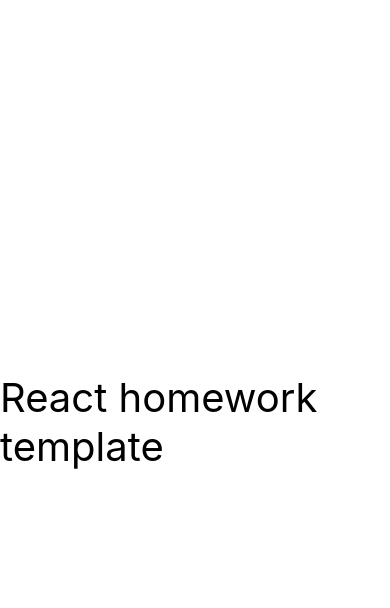
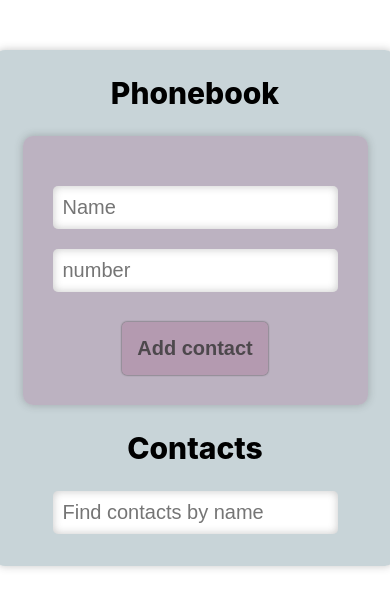
Before and after one commit to Viacheslav-Penskoy/goit-react-hw-03-phonebook, a React (Create React App) app: page / in a window 390 px wide. Shown: the top 608 px of the page. Built offline with nearby package versions, Linux system fonts and the light colour scheme.

Commit message:
import  from goit-react-hw-02-phonebook

```diff
--- a/src/components/App.jsx
+++ b/src/components/App.jsx
@@ -1,16 +1,69 @@
-export const App = () => {
-  return (
-    <div
-      style={{
-        height: '100vh',
-        display: 'flex',
-        justifyContent: 'center',
-        alignItems: 'center',
-        fontSize: 40,
-        color: '#010101'
-      }}
-    >
-      React homework template
-    </div>
-  );
-};
+import React, { Component } from 'react';
+import { ContactForm } from './ContactForm/ContactForm';
+import { ContactList } from './ContactList/ContactList';
+import { Filter } from './Filter/Filter';
+import { nanoid } from 'nanoid';
+import './App.module.css';
+
+export class App extends Component {
+  state = {
+    contacts: [
+      //{ id: 'id-1', name: 'Rosie Simpson', number: '459-12-56' },
+      //{ id: 'id-2', name: 'Hermione Kline', number: '443-89-12' },
+      //{ id: 'id-3', name: 'Eden Clements', number: '645-17-79' },
+      //{ id: 'id-4', name: 'Annie Copeland', number: '227-91-26' },
+    ],
+    filter: '',
+  };
+
+  formSubmit = ({ name, number }) => {
+    const contact = {
+      id: nanoid(),
+      name,
+      number,
+    };
+    this.state.contacts.some(
+      i =>
+        (i.name.toLowerCase() === contact.name.toLowerCase() &&
+          i.number === contact.number) ||
+        i.number === contact.number
+    )
+      ? alert(`${name} is already in contacts`)
+      : this.setState(({ contacts }) => ({
+          contacts: [contact, ...contacts],
+        }));
+  };
+
+  changeFilterInput = e => {
+    this.setState({ filter: e.target.value });
+  };
+
+  findContacts = () => {
+    const { filter, contacts } = this.state;
+    return contacts.filter(contact =>
+      contact.name.toLowerCase().includes(filter.toLowerCase())
+    );
+  };
+
+  deleteContact = id => {
+    this.setState(prevState => ({
+      contacts: prevState.contacts.filter(contact => contact.id !== id),
+    }));
+  };
+
+  render() {
+    const { filter } = this.state;
+    return (
+      <section>
+        <h1>Phonebook</h1>
+        <ContactForm onSubmit={this.formSubmit} />
+        <h2>Contacts</h2>
+        <Filter filter={filter} changeFilterInput={this.changeFilterInput} />
+        <ContactList
+          contacts={this.findContacts()}
+          deleteContact={this.deleteContact}
+        />
+      </section>
+    );
+  }
+}
--- /dev/null
+++ b/src/components/App.module.css
@@ -0,0 +1,10 @@
+section {
+    margin: 50px auto;
+    border-radius: 10px;
+    display: flex;
+    flex-direction: column;
+    align-items: center;
+    width: 400px;
+    background-color: rgba(146, 169, 178, 0.5);
+    box-shadow: 0px 0px 8px 0px #33333347;
+}
--- /dev/null
+++ b/src/components/ContactForm/ContactForm.jsx
@@ -0,0 +1,61 @@
+import React, { Component } from 'react';
+import PropTypes from 'prop-types';
+import './ContactForm.module.css';
+
+export class ContactForm extends Component {
+  state = {
+    name: '',
+    number: '',
+  };
+
+  handleChange = event => {
+    const { name, value } = event.currentTarget;
+    this.setState({ [name]: value });
+  };
+
+  handleSubmit = event => {
+    event.preventDefault();
+    this.props.onSubmit(this.state);
+    this.setState({
+      name: '',
+      number: '',
+    });
+  };
+
+  render() {
+    const { name, number } = this.state;
+    return (
+      <form onSubmit={this.handleSubmit}>
+        <input
+          type="text"
+          name="name"
+          value={name}
+          onChange={this.handleChange}
+          placeholder="Name"
+          pattern="^[a-zA-Zа-яА-Я]+(([' -][a-zA-Zа-яА-Я ])?[a-zA-Zа-яА-Я]*)*$"
+          title="Name may contain only letters, apostrophe, dash and spaces. For example Adrian, Jacob Mercer, Charles de Batz de Castelmore d'Artagnan"
+          required
+        />
+
+        <input
+          type="tel"
+          name="number"
+          value={number}
+          onChange={this.handleChange}
+          placeholder="number"
+          pattern="\+?\d{1,4}?[-.\s]?\(?\d{1,3}?\)?[-.\s]?\d{1,4}[-.\s]?\d{1,4}[-.\s]?\d{1,9}"
+          title="Phone number must be digits and can contain spaces, dashes, parentheses and can start with +"
+          required
+        />
+
+        <button type="submit">Add contact</button>
+      </form>
+    );
+  }
+}
+
+ContactForm.prototypes = {
+  name: PropTypes.string.isRequired,
+  number: PropTypes.number.isRequired,
+  onSubmit: PropTypes.func.isRequired,
+};
--- /dev/null
+++ b/src/components/ContactForm/ContactForm.module.css
@@ -0,0 +1,42 @@
+form {
+    display: flex;
+    flex-direction: column;
+    justify-content: center;
+    align-items: center;
+    border-radius: 10px;
+    padding: 30px;
+    background-color: rgba(178 146 171 / 50%);
+    box-shadow: 0px 0px 8px 0px #33333347;
+}
+
+input {
+    color: #333;
+    margin-top: 20px;
+    font-size: 20px;
+    padding: 10px;
+    border-radius: 0.1rem;
+    border: none;
+    border-radius: 5px;
+    /* width: 70%; */
+    display: block;
+    box-shadow: inset 0px 0px 8px 0px #33333347;
+}
+
+form>button {
+    font-size: 20px;
+    font-weight: 800;
+    color: rgba(51, 51, 51, 0.8);
+    margin-top: 30px;
+    padding: 15px;
+    border: none;
+    box-shadow: 0 0 2px #333;
+    cursor: pointer;
+    background-color: rgba(178, 146, 171, 0.742);
+    border-radius: 5px;
+    transition-duration: 400ms;
+}
+
+form>button:hover {
+    transform: scale(1.1);
+    background-color: rgba(79, 183, 93, 0.2);
+}
--- /dev/null
+++ b/src/components/ContactList/ContactList.jsx
@@ -0,0 +1,26 @@
+import PropTypes from 'prop-types';
+import './ContactList.module.css';
+
+export const ContactList = ({ contacts, deleteContact }) => (
+  <ul>
+    {contacts.map(({ id, name, number }) => {
+      return (
+        <li key={id}>
+          <p>
+            {name}: {number}
+          </p>
+          <button type="button" onClick={() => deleteContact(id)}>
+            Delete
+          </button>
+        </li>
+      );
+    })}
+  </ul>
+);
+
+ContactList.propTypes = {
+  name: PropTypes.string.isRequired,
+  number: PropTypes.string.isRequired,
+  id: PropTypes.string.isRequired,
+  deleteContact: PropTypes.func.isRequired,
+};
--- /dev/null
+++ b/src/components/ContactList/ContactList.module.css
@@ -0,0 +1,37 @@
+ul {
+    display: flex;
+    flex-direction: column;
+    list-style: none;
+    padding: 0;
+}
+
+li {
+    display: flex;
+    flex-direction: row;
+    align-items: center;
+    justify-content: space-between;
+}
+
+p {
+    font-size: 20px;
+    font-weight: 500;
+    margin-right: 30px;
+}
+
+li>button {
+    font-size: 15px;
+    font-weight: 700;
+    color: rgba(51, 51, 51, 0.8);
+    padding: 5px;
+    border: none;
+    box-shadow: 0 0 2px #333;
+    cursor: pointer;
+    background-color: rgba(178, 146, 171, 0.742);
+    border-radius: 5px;
+    transition-duration: 400ms;
+}
+
+li>button:hover {
+    transform: scale(1.1);
+    background-color: rgba(255, 0, 0, 0.2);
+}
--- /dev/null
+++ b/src/components/Filter/Filter.jsx
@@ -0,0 +1,18 @@
+import PropTypes from 'prop-types';
+import './Filter.module.css';
+
+export const Filter = ({ filter, changeFilterInput }) => (
+  <label>
+    <input
+      type="text"
+      name={filter}
+      onChange={changeFilterInput}
+      placeholder="Find contacts by name"
+    />
+  </label>
+);
+
+Filter.propTypes = {
+  filter: PropTypes.string.isRequired,
+  changeFilterInput: PropTypes.func.isRequired,
+};
--- /dev/null
+++ b/src/components/Filter/Filter.module.css
@@ -0,0 +1,15 @@
+label {
+    display: flex;
+    flex-direction: column;
+    align-items: center;
+}
+
+label>input {
+    margin: 0;
+}
+
+.spanFind {
+    font-size: 22px;
+    font-weight: 500;
+    margin-bottom: 5px;
+}
--- a/src/index.css
+++ b/src/index.css
@@ -1,4 +1,9 @@
-@import-normalize; /* bring in normalize.css styles */
+/*@import-normalize;
+/* bring in normalize.css styles */
+
+* {
+  box-sizing: border-box;
+}
 
 body {
   margin: 0;
@@ -7,9 +12,19 @@
     sans-serif;
   -webkit-font-smoothing: antialiased;
   -moz-osx-font-smoothing: grayscale;
+
+  display: flex;
+  flex-direction: column;
+  align-items: center;
 }
 
 code {
   font-family: source-code-pro, Menlo, Monaco, Consolas, 'Courier New',
     monospace;
 }
+
+h1,
+h2 {
+  font-size: 30px;
+  font-weight: 800;
+}
```
